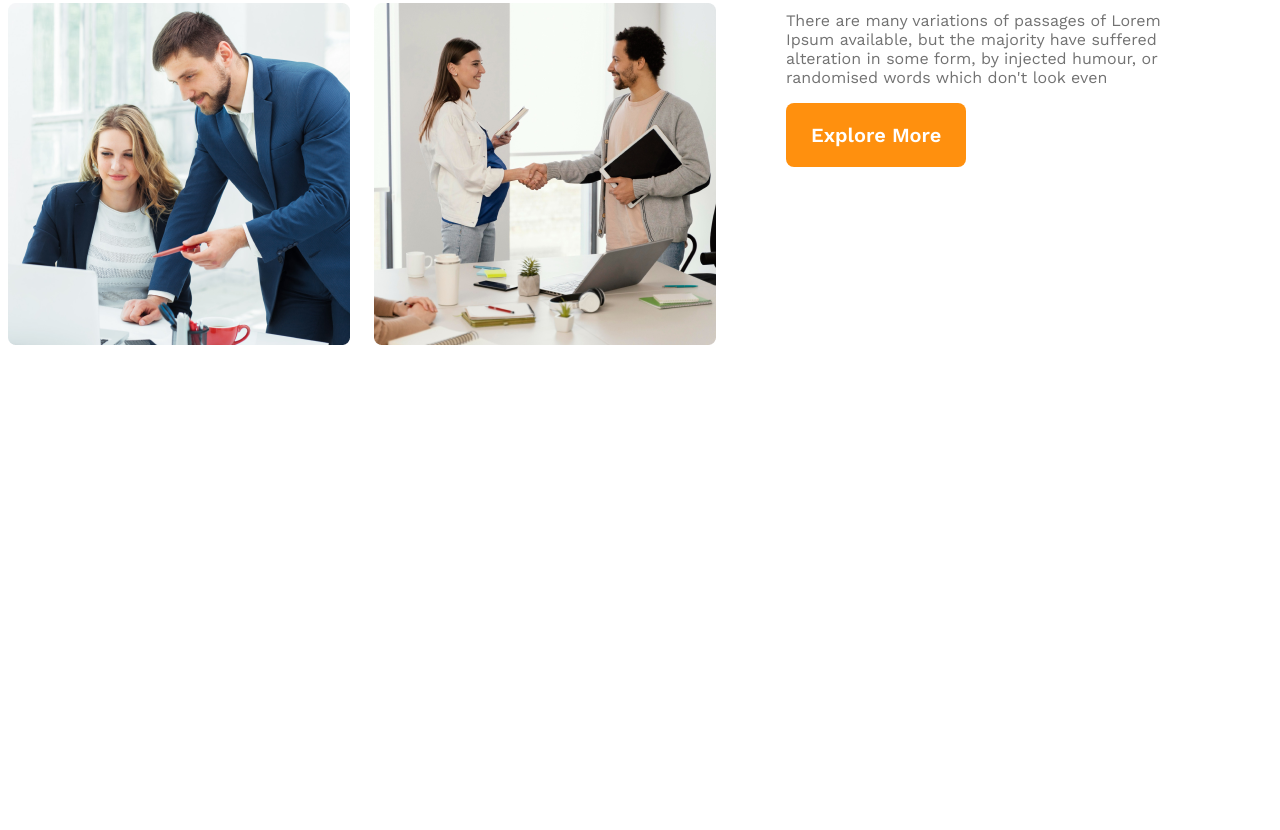
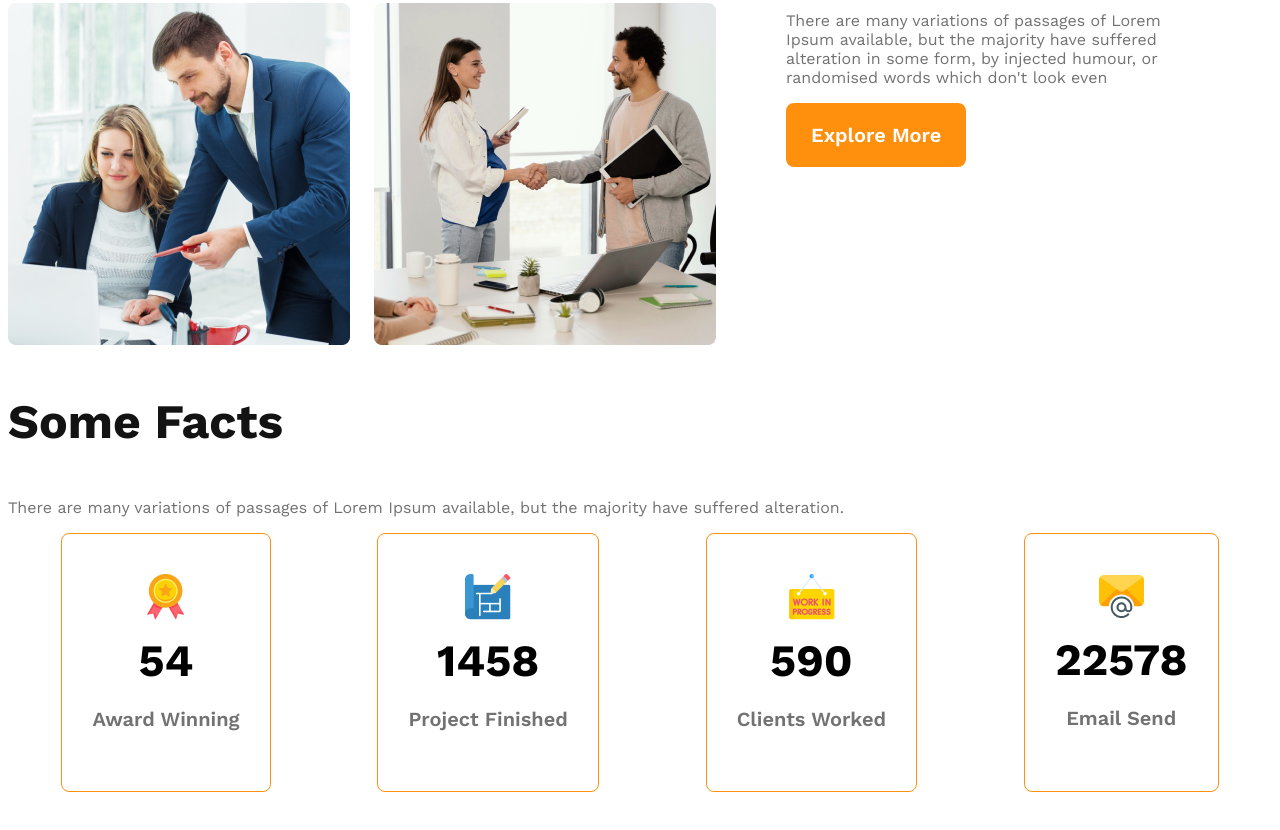
Before and after one commit to SarahSamiha/g3-architects, a plain HTML site: page index.html in a window 1280 px wide. Shown: the part 1455-2285 px from the top of the page. Before the commit the page ends 1870 px from the top, so only its background shows below. Drawn offline with nearby package versions, Linux system fonts and the light colour scheme.

Commit message:
added facts section

```diff
--- a/index.html
+++ b/index.html
@@ -11,7 +11,7 @@
 <body>
     <header>
         <nav>
-            <h3 class="nav-title">G3 Architects</h3>
+            <h3 class="section-title">G3 Architects</h3>
             <ul>
                 <li><a href="">Home</a></li>
                 <li><a href="">About</a></li>
@@ -48,6 +48,37 @@
 
             </div>
         </section>
+        <section class="features">
+
+        </section>
+        <section class="facts">
+            <h3 class="section-title">Some Facts</h3>
+            <p class="text-light-gray">
+                There are many variations of passages of Lorem Ipsum available, but the majority have suffered alteration.
+            </p>
+            <div class="facts-card-container">
+                <div class="card">
+                    <img src="g3-architects-resources/images/icons/ribon.png" alt="">
+                    <h2 class="card-stats">54</h2>
+                    <p class="card-title text-light-gray">Award Winning</p>
+                </div>
+                <div class="card">
+                    <img src="g3-architects-resources/images/icons/projects.png" alt="">
+                    <h2 class="card-stats">1458</h2>
+                    <p class="card-title text-light-gray">Project Finished</p>
+                </div>
+                <div class="card">
+                    <img src="g3-architects-resources/images/icons/customers.png" alt="">
+                    <h2 class="card-stats">590</h2>
+                    <p class="card-title text-light-gray">Clients Worked</p>
+                </div>
+                <div class="card">
+                    <img src="g3-architects-resources/images/icons/email.png" alt="">
+                    <h2 class="card-stats">22578</h2>
+                    <p class="card-title text-light-gray">Email Send</p>
+                </div>
+            </div>
+        </section>
     </main>
     <footer></footer>
 </body>
--- a/styles/syle.css
+++ b/styles/syle.css
@@ -20,6 +20,11 @@
     color: #727272;
 
 }
+.section-title {
+    font-size: 3rem;
+    font-weight: 700;
+    color: #131313;
+}
 
 
 header {
@@ -33,11 +38,7 @@ nav {
     align-items: center;
 }
 
-.nav-title {
-    font-size: 3rem;
-    font-weight: 700;
-    color: #131313;
-}
+
 
 nav>ul {
     display: flex;
@@ -107,6 +108,28 @@ main{
     font-weight: 700;
 
 }
+.facts-card-container{
+    display: flex;
+    justify-content: space-around;
+}
+.facts-card-container .card{
+    border-radius: 8px;
+    border: 1px solid #FF900E;
+    text-align: center;
+    padding: 40px 30px;
+
+}
+.facts-card-container .card-title{
+    font-weight: 600;
+    font-size: 1.25rem;
+}
+.facts-card-container .card-stats{
+    font-size: 2.8rem;
+    font-weight: #424242;
+    margin-top: 10px;
+    margin-bottom: 10px;
+
+}
 
 
 
```
